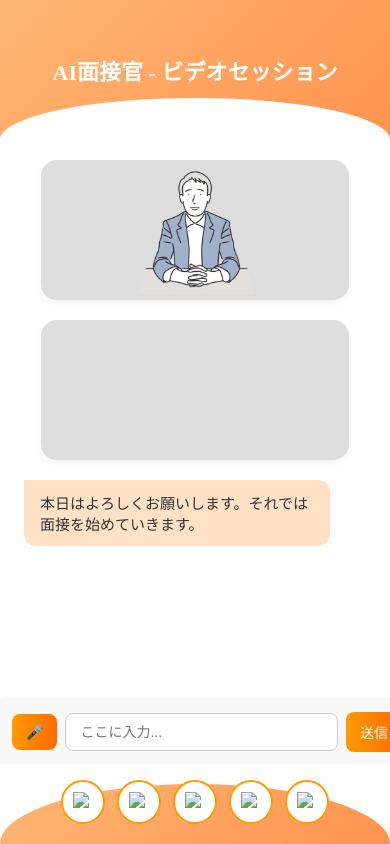
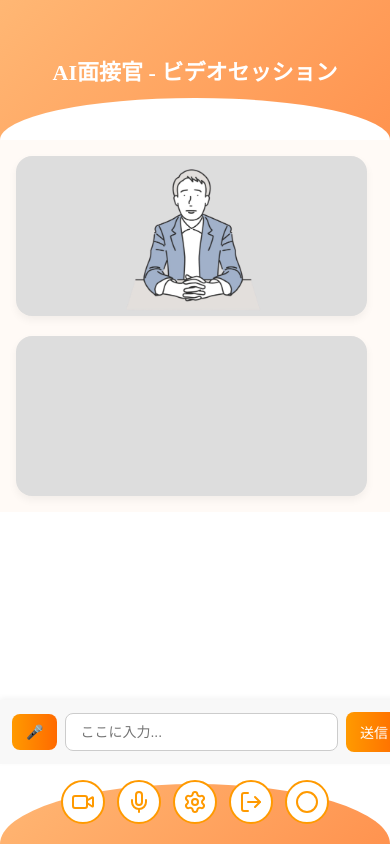
Before and after one commit to youshi-kanda/AI, a plain HTML site: page interview_video.html in a window 390 px wide. Drawn offline with nearby package versions, Linux system fonts and the light colour scheme.

Commit message:
tutrial修正

```diff
--- a/css/interview_video.css
+++ b/css/interview_video.css
@@ -34,22 +34,23 @@
     margin: 0;
   }
 
-  /* ---------------------------- */
-  /* 映像エリア（上下2分割） */
-  /* ---------------------------- */
+  /* 映像エリア */
   .video-area {
-    margin-top: 160px;
+    position: fixed;
+    top: 140px;
+    left: 0;
+    width: 100%;
     display: flex;
-    flex-direction: column;
-    align-items: center;
+    justify-content: center;
     gap: 20px;
-    padding: 0 16px;
+    padding: 16px;
+    background: #fffaf6;
+    z-index: 500;
   }
 
   .video-box {
-    width: 90%;
-    max-width: 480px;
-    height: 180px;
+    width: 400px;
+    height: 240px;
     background-color: #ddd;
     border-radius: 16px;
     display: flex;
@@ -66,12 +67,13 @@
     object-fit: cover;
   }
 
-  /* ---------------------------- */
-  /* チャットログエリア */
-  /* ---------------------------- */
+  /* チャットログ */
   .chat-log {
+    margin-top: 420px;
+    margin-bottom: 140px;
     max-width: 640px;
-    margin: 20px auto;
+    margin-left: auto;
+    margin-right: auto;
     padding: 0 16px;
     display: flex;
     flex-direction: column;
@@ -99,9 +101,7 @@
     text-align: right;
   }
 
-  /* ---------------------------- */
-  /* チャット入力エリア */
-  /* ---------------------------- */
+  /* チャット入力 */
   .chat-input {
     position: fixed;
     bottom: 80px;
@@ -136,9 +136,7 @@
     cursor: pointer;
   }
 
-  /* ---------------------------- */
-  /* コントロールボタン（丸アイコン） */
-  /* ---------------------------- */
+  /* コントロールボタン */
   .control-buttons {
     position: fixed;
     bottom: 20px;
@@ -170,15 +168,15 @@
     color: #fff;
   }
 
-  .control-buttons button img {
+  .icon-btn i {
     width: 24px;
     height: 24px;
+    stroke-width: 2;
+    color: #ff9a00;
     pointer-events: none;
   }
 
-  /* ---------------------------- */
-  /* フッター波線デザイン */
-  /* ---------------------------- */
+  /* フッター波 */
   .footer-curve {
     position: fixed;
     bottom: 0;
@@ -191,24 +189,23 @@
     z-index: 1;
   }
 
-  /* ---------------------------- */
-  /* レスポンシブ対応 */
-  /* ---------------------------- */
+  /* レスポンシブ */
   @media screen and (max-width: 768px) {
+    .video-area {
+      flex-direction: column;
+    }
     .video-box {
-      height: 140px;
+      width: 90%;
+      height: 160px;
     }
-
     .control-buttons {
       gap: 12px;
     }
-
     .control-buttons button {
       width: 44px;
       height: 44px;
     }
-
-    .control-buttons button img {
+    .icon-btn i {
       width: 20px;
       height: 20px;
     }
--- a/interview_video.html
+++ b/interview_video.html
@@ -5,6 +5,7 @@
   <meta name="viewport" content="width=device-width, initial-scale=1.0" />
   <title>AI面接官 - ビデオセッション</title>
   <link rel="stylesheet" href="css/interview_video.css" />
+  <script src="https://unpkg.com/lucide@latest"></script>
 </head>
 <body>
 
@@ -13,7 +14,7 @@
     <h1>AI面接官 - ビデオセッション</h1>
   </div>
 
-  <!-- 映像エリア（上：面接官 / 下：面接者） -->
+  <!-- 映像エリア -->
   <div class="video-area">
     <div class="video-box">
       <img src="images/interviewer.png" alt="面接官" />
@@ -26,29 +27,29 @@
   <!-- チャットログ -->
   <div class="chat-log" id="chatLog"></div>
 
-  <!-- チャット入力エリア -->
+  <!-- 入力エリア -->
   <div class="chat-input">
     <button class="mic-btn" id="micBtn">🎤</button>
     <input type="text" id="userInput" placeholder="ここに入力..." />
     <button id="sendBtn">送信</button>
   </div>
 
-  <!-- コントロールボタン（画像アイコン） -->
+  <!-- コントロールボタン（Lucide Icons） -->
   <div class="control-buttons">
-    <button id="videoBtn" title="ビデオ切替">
-      <img src="icons/video.svg" alt="ビデオ" />
+    <button id="videoBtn" title="ビデオ切替" class="icon-btn">
+      <i data-lucide="video"></i>
     </button>
-    <button id="micToggleBtn" title="マイク切替">
-      <img src="icons/mic.svg" alt="マイク" />
+    <button id="micToggleBtn" title="マイク切替" class="icon-btn">
+      <i data-lucide="mic"></i>
     </button>
-    <button title="設定">
-      <img src="icons/settings.svg" alt="設定" />
+    <button title="設定" class="icon-btn">
+      <i data-lucide="settings"></i>
     </button>
-    <button title="退出">
-      <img src="icons/exit.svg" alt="退出" />
+    <button title="退出" class="icon-btn">
+      <i data-lucide="log-out"></i>
     </button>
-    <button id="recordBtn" title="録画開始">
-      <img src="icons/record.svg" alt="録画" />
+    <button id="recordBtn" title="録画開始" class="icon-btn">
+      <i data-lucide="circle"></i>
     </button>
   </div>
 
@@ -57,5 +58,8 @@
 
   <!-- JavaScript -->
   <script src="js/interview_video.js"></script>
+  <script>
+    lucide.createIcons();
+  </script>
 </body>
 </html>
--- a/js/interview_video.js
+++ b/js/interview_video.js
@@ -4,13 +4,13 @@
 const input = document.getElementById("userInput");
 const userVideo = document.getElementById("userVideo");
 const recordBtn = document.getElementById("recordBtn");
+const recordIcon = recordBtn.querySelector("i");
 
 let currentQuestion = 0;
 let mediaStream = null;
 let mediaRecorder = null;
 let recordedChunks = [];
 
-// 面接官の質問
 const questions = [
   "本日はよろしくお願いします。それでは面接を始めていきます。",
   "まずは自己紹介をお願いします。",
@@ -19,12 +19,10 @@
   "最後に何か質問はありますか？"
 ];
 
-// 初期表示（カメラ・マイクは起動しない）
 window.onload = () => {
   speakAndDisplayBot(questions[currentQuestion]);
 };
 
-// 音声読み上げとチャット表示
 function speakAndDisplayBot(text) {
   const bubble = document.createElement("div");
   bubble.className = "bot";
@@ -37,7 +35,6 @@
   speechSynthesis.speak(utter);
 }
 
-// 面接者の回答を送信
 sendBtn.addEventListener("click", () => {
   const text = input.value.trim();
   if (!text) return;
@@ -55,7 +52,6 @@
   }
 });
 
-// 音声入力（マイクボタン）
 micBtn.addEventListener("click", () => {
   if (!("webkitSpeechRecognition" in window)) {
     alert("音声認識はこのブラウザではサポートされていません。");
@@ -76,6 +72,17 @@
     input.value = transcript;
     micBtn.disabled = false;
     micBtn.textContent = "🎤";
+
+    const bubble = document.createElement("div");
+    bubble.className = "user";
+    bubble.textContent = transcript;
+    chatLog.appendChild(bubble);
+    chatLog.scrollTop = chatLog.scrollHeight;
+
+    currentQuestion++;
+    if (currentQuestion < questions.length) {
+      setTimeout(() => speakAndDisplayBot(questions[currentQuestion]), 1000);
+    }
   };
 
   recognition.onerror = () => {
@@ -85,7 +92,6 @@
   };
 });
 
-// カメラ・マイクを起動（明示操作時のみ）
 async function requestCameraAndMic() {
   try {
     mediaStream = await navigator.mediaDevices.getUserMedia({ video: true, audio: true });
@@ -96,17 +102,15 @@
   }
 }
 
-// 🎥 ボタン：カメラ起動または切り替え
 document.getElementById("videoBtn").addEventListener("click", () => {
   if (!mediaStream) {
-    requestCameraAndMic(); // 初回：許可を求める
+    requestCameraAndMic();
   } else {
     const videoTrack = mediaStream.getVideoTracks()[0];
     videoTrack.enabled = !videoTrack.enabled;
   }
 });
 
-// 🎙️ ボタン：マイクのON/OFF
 document.getElementById("micToggleBtn").addEventListener("click", () => {
   if (!mediaStream) {
     alert("マイクがまだ有効になっていません（🎥ボタンを先に押してください）");
@@ -116,7 +120,6 @@
   audioTrack.enabled = !audioTrack.enabled;
 });
 
-// ⏺ ボタン：録画の開始／停止
 recordBtn.addEventListener("click", () => {
   if (!mediaStream) {
     alert("まず 🎥 ボタンでカメラ・マイクを起動してください。");
@@ -130,7 +133,6 @@
   }
 });
 
-// 録画スタート
 function startRecording() {
   recordedChunks = [];
   mediaRecorder = new MediaRecorder(mediaStream);
@@ -150,13 +152,14 @@
   };
 
   mediaRecorder.start();
-  document.querySelector("#recordBtn img").src = "icons/stop.svg";
+  recordIcon.setAttribute("data-lucide", "stop-circle");
+  lucide.createIcons();
   recordBtn.title = "録画停止";
 }
 
-// 録画ストップ
 function stopRecording() {
   mediaRecorder.stop();
-  document.querySelector("#recordBtn img").src = "icons/record.svg";
+  recordIcon.setAttribute("data-lucide", "circle");
+  lucide.createIcons();
   recordBtn.title = "録画開始";
 }
```
